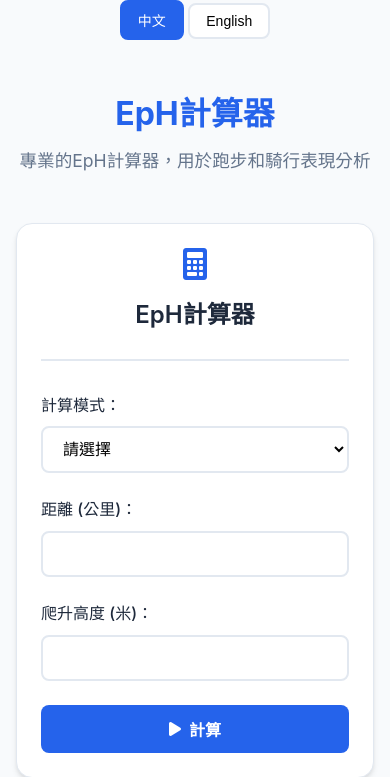
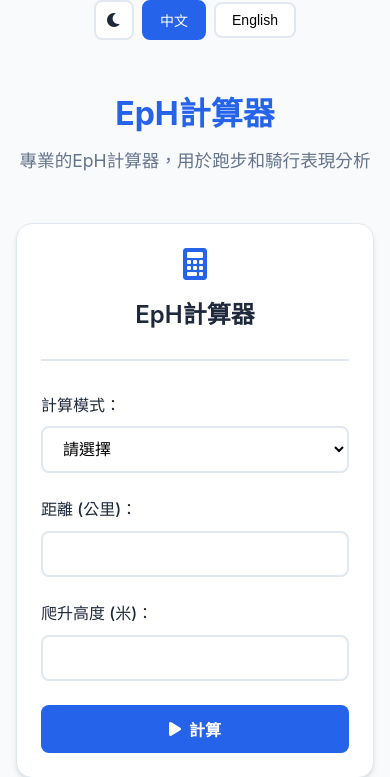
Before and after one commit to yung00000/EpH, a FastAPI app: page / in a window 390 px wide. Shown: the top 777 px of the page. Run offline with FastAPI, Linux system fonts and the light colour scheme.

Commit message:
Add dark mode theme toggle functionality to index.html, including CSS variables for dark theme styles and JavaScript for theme management. Enhance layout of language switcher and button styles for improved user experience.

```diff
--- a/templates/index.html
+++ b/templates/index.html
@@ -20,6 +20,22 @@
             --success-color: #10b981;
             --shadow: 0 4px 6px -1px rgba(0, 0, 0, 0.1), 0 2px 4px -1px rgba(0, 0, 0, 0.06);
             --shadow-lg: 0 10px 15px -3px rgba(0, 0, 0, 0.1), 0 4px 6px -2px rgba(0, 0, 0, 0.05);
+        }
+
+        [data-theme="dark"] {
+            --primary-color: #3b82f6;
+            --primary-hover: #2563eb;
+            --secondary-color: #94a3b8;
+            --accent-color: #10b981;
+            --background-color: #0f172a;
+            --card-background: #1e293b;
+            --border-color: #334155;
+            --text-primary: #f1f5f9;
+            --text-secondary: #94a3b8;
+            --error-color: #f87171;
+            --success-color: #34d399;
+            --shadow: 0 4px 6px -1px rgba(0, 0, 0, 0.3), 0 2px 4px -1px rgba(0, 0, 0, 0.2);
+            --shadow-lg: 0 10px 15px -3px rgba(0, 0, 0, 0.3), 0 4px 6px -2px rgba(0, 0, 0, 0.2);
         }
 
         * {
@@ -166,6 +182,9 @@
             top: 2rem;
             right: 2rem;
             z-index: 1000;
+            display: flex;
+            gap: 0.5rem;
+            align-items: center;
         }
 
         .language-btn {
@@ -189,6 +208,28 @@
             background: var(--primary-color);
             color: white;
             border-color: var(--primary-color);
+        }
+
+        .theme-toggle {
+            background: var(--card-background);
+            border: 2px solid var(--border-color);
+            border-radius: 8px;
+            padding: 0.5rem;
+            font-size: 1rem;
+            cursor: pointer;
+            transition: all 0.2s ease;
+            color: var(--text-primary);
+            display: flex;
+            align-items: center;
+            justify-content: center;
+            width: 40px;
+            height: 40px;
+        }
+
+        .theme-toggle:hover {
+            border-color: var(--primary-color);
+            background: var(--primary-color);
+            color: white;
         }
 
         .result-section {
@@ -328,6 +369,7 @@
                 position: static;
                 text-align: center;
                 margin-bottom: 2rem;
+                justify-content: center;
             }
         }
 
@@ -366,6 +408,9 @@
 </head>
 <body>
     <div class="language-switcher">
+        <button class="theme-toggle" onclick="toggleTheme()" id="themeToggle" title="{{ 'Toggle dark/light mode' if lang == 'en' else '切換深色/淺色模式' }}">
+            <i class="fas fa-moon" id="themeIcon"></i>
+        </button>
         <button class="language-btn {{ 'active' if lang == 'zh' else '' }}" onclick="switchLanguage('zh')">中文</button>
         <button class="language-btn {{ 'active' if lang == 'en' else '' }}" onclick="switchLanguage('en')">English</button>
     </div>
@@ -456,6 +501,37 @@
     </div>
 
     <script>
+        // Theme management
+        function toggleTheme() {
+            const body = document.body;
+            const themeIcon = document.getElementById('themeIcon');
+            const currentTheme = body.getAttribute('data-theme');
+
+            if (currentTheme === 'dark') {
+                body.removeAttribute('data-theme');
+                themeIcon.className = 'fas fa-moon';
+                localStorage.setItem('theme', 'light');
+            } else {
+                body.setAttribute('data-theme', 'dark');
+                themeIcon.className = 'fas fa-sun';
+                localStorage.setItem('theme', 'dark');
+            }
+        }
+
+        function initializeTheme() {
+            const savedTheme = localStorage.getItem('theme');
+            const prefersDark = window.matchMedia('(prefers-color-scheme: dark)').matches;
+            const themeIcon = document.getElementById('themeIcon');
+
+            if (savedTheme === 'dark' || (!savedTheme && prefersDark)) {
+                document.body.setAttribute('data-theme', 'dark');
+                themeIcon.className = 'fas fa-sun';
+            } else {
+                document.body.removeAttribute('data-theme');
+                themeIcon.className = 'fas fa-moon';
+            }
+        }
+
         // Language switching
         function switchLanguage(lang) {
             window.location.href = `/?lang=${lang}`;
@@ -671,6 +747,7 @@
 
         // Initialize
         document.addEventListener('DOMContentLoaded', function() {
+            initializeTheme();
             loadHistory();
         });
     </script>
```
